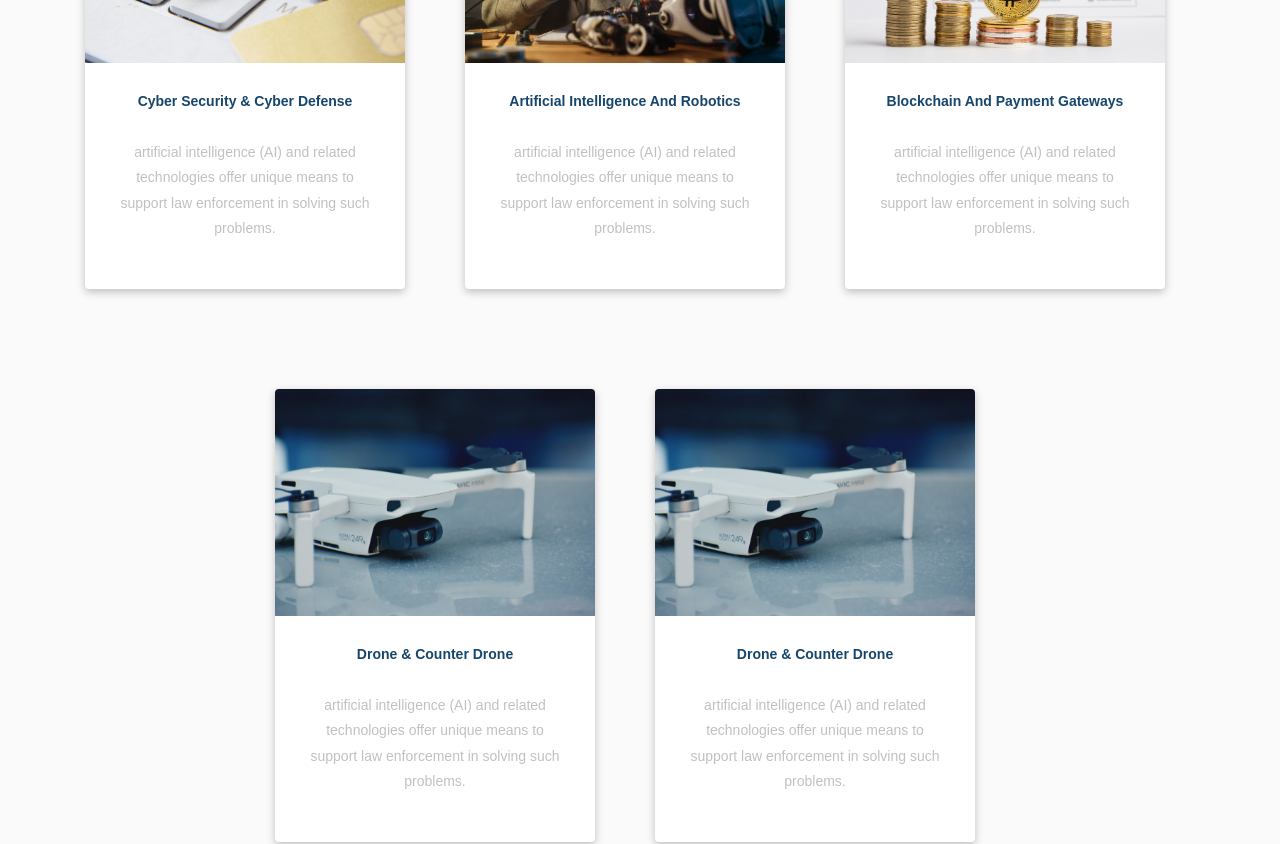
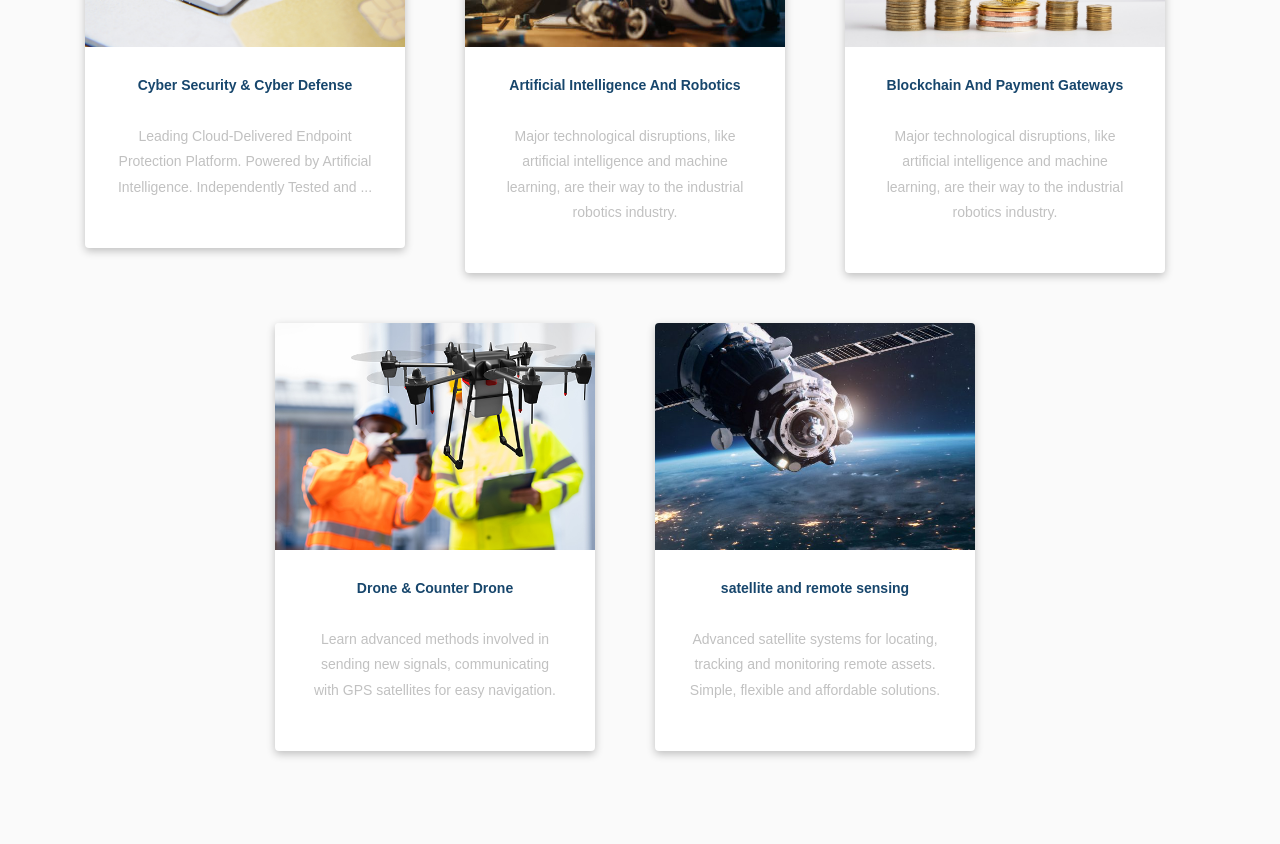
Before and after one commit to Ekaji/tac-africa-website, a Next.js app: page /all_labs in a window 1280 px wide. Shown: the part 900-1744 px from the top of the page. Built offline with nearby package versions, Linux system fonts and the light colour scheme.

Commit message:
updates to all labs, founder drive, joinus ourlabs

```diff
--- a/components/ourLabs.jsx
+++ b/components/ourLabs.jsx
@@ -38,7 +38,7 @@ const OurLabs = () => {
       title: 'satellite and remote sensing',
       image: 'satellite.jpg',
       text: 'Advanced satellite systems for locating, tracking and monitoring remote assets. Simple, flexible and affordable solutions.',
-      link: '/satellite_and_remote_sensing'
+      link: '/satellite_and_remote_sensing_lab'
     }
 
 
--- a/pages/about_us.jsx
+++ b/pages/about_us.jsx
@@ -38,7 +38,7 @@ const NewAbout = () => {
         <Container className={ styles.background_container }  >
           <h2 className={ styles.background_header }>our background </h2>
           <p className={ styles.background_text }>
-            TAC NGO AFRICA was born out of an International Forum on Technologies, a high level meeting dedicated to “Technology for a Safer world. The first two editions were held in Lyon, in April 2013 and April 2016 respectively under the patronage of the Ministry of Interior and INTERPOL. (www.forum-tac.org). Essentially, we are a non-governmental, bipartisan organisation, connecting law enforcement, subject matter experts, civil society to solve issues that affect our society. We work on the transformation of our law enforcement and judiciary. We make them more technologically enabled. Besides this, we solve problems through policy advocacy, research, training and capacity building and volunteering.
+            TAC NGO AFRICA was born out of an International Forum on Technologies, a high level meeting dedicated to “Technology for a Safer world. The first two editions were held in Lyon, in April 2013 and April 2016 respectively under the patronage of the Ministry of Interior and INTERPOL. Essentially, we are a non-governmental, bipartisan organisation, connecting law enforcement, subject matter experts, civil society to solve issues that affect our society. We work on the transformation of our law enforcement and judiciary. We make them more technologically enabled. Besides this, we solve problems through policy advocacy, research, training and capacity building and volunteering.
           </p>
         </Container>
 
--- a/pages/all_labs.jsx
+++ b/pages/all_labs.jsx
@@ -6,8 +6,6 @@ import styles from '../styles/page.styles/allLabs.module.scss'
 import Button_ from '../components/button.jsx'
 import Link from 'next/link'
 import HeroBanner from '../components/layout/nav_bar/heroBanner.jsx'
-
-import Carousel from "react-multi-carousel";
 import "react-multi-carousel/lib/styles.css";
 
 const All_labs = () => {
@@ -16,35 +14,33 @@ const All_labs = () => {
     {
       title: 'Cyber Security & Cyber Defense',  //https://www.pexels.com/photo/close-up-view-of-a-golden-coin-315788/
       image: '/cyber defence.jpg',
-          text: 'artificial intelligence (AI) and related technologies offer unique means to support law enforcement in solving such problems.',
+      text: 'Leading Cloud-Delivered Endpoint Protection Platform. Powered by Artificial Intelligence. Independently Tested and ...',
       link: '/cyber_security_and_cyber_defense',
     },
     {
       title: 'Artificial Intelligence And Robotics',
       image: '/ai and robotics.jpg',
-          text: 'artificial intelligence (AI) and related technologies offer unique means to support law enforcement in solving such problems.',
+      text: 'Major technological disruptions, like artificial intelligence and machine learning, are their way to the industrial robotics industry.',
       link: '/artificial_intelligence_and_robotics',
     },
     {
       title: 'Blockchain And Payment Gateways',
       image: 'piles-coins-with-plant-front-graph.jpg',
-          text: 'artificial intelligence (AI) and related technologies offer unique means to support law enforcement in solving such problems.',
+      text: 'Major technological disruptions, like artificial intelligence and machine learning, are their way to the industrial robotics industry.',
       link: '/blockchain_and_crypto_lab',
     },
     {
       title: 'Drone & Counter Drone',
-          image: 'pexels-dids-3657268.jpg',
-          text: 'artificial intelligence (AI) and related technologies offer unique means to support law enforcement in solving such problems.',
+      image: 'Blog_Drones.jpg',
+      text: 'Learn advanced methods involved in sending new signals, communicating with GPS satellites for easy navigation.',
       link: '/drone_and_counter_drone',
     },
     {
-          title: 'Drone & Counter Drone',
-          image: 'pexels-dids-3657268.jpg',
-          text: 'artificial intelligence (AI) and related technologies offer unique means to support law enforcement in solving such problems.',
-          link: '/drone_and_counter_drone',
-        },
-
-
+      title: 'satellite and remote sensing',
+      image: 'satellite.jpg',
+      text: 'Advanced satellite systems for locating, tracking and monitoring remote assets. Simple, flexible and affordable solutions.',
+      link: '/satellite_and_remote_sensing_lab'
+    }
   ]
 
 
--- a/styles/page.styles/allLabs.module.scss
+++ b/styles/page.styles/allLabs.module.scss
@@ -34,7 +34,7 @@
   overflow: hidden;
   border-radius: 4px;
   padding-bottom: 2em;
-  margin-bottom: 100px;
+  margin-bottom: 50px;
   box-shadow: rgba(0, 0, 0, 0.24) 0px 3px 8px;
 
   .carousel_details {
@@ -81,6 +81,11 @@
   }
 }
 
+.carousel_container__text {
+  width: 70vw;
+  margin: 0 auto;
+}
+
 .image_container{
     background-color: $lighter-grey;
     width: 50px !important;
```
Also changed, not shown: components/drive.jsx (+8 -8 lines), components/joinUs.jsx (+5 -3 lines), styles/component.styles/drive.module.scss (+5 -2 lines), styles/component.styles/joinUs.module.scss (+7 -4 lines), styles/page.styles/aboutUs.module.scss (+0 -24 lines), styles/page.styles/newAbout.module.scss (+10 -0 lines). Lines whose indentation alone changed are shown as unchanged.
